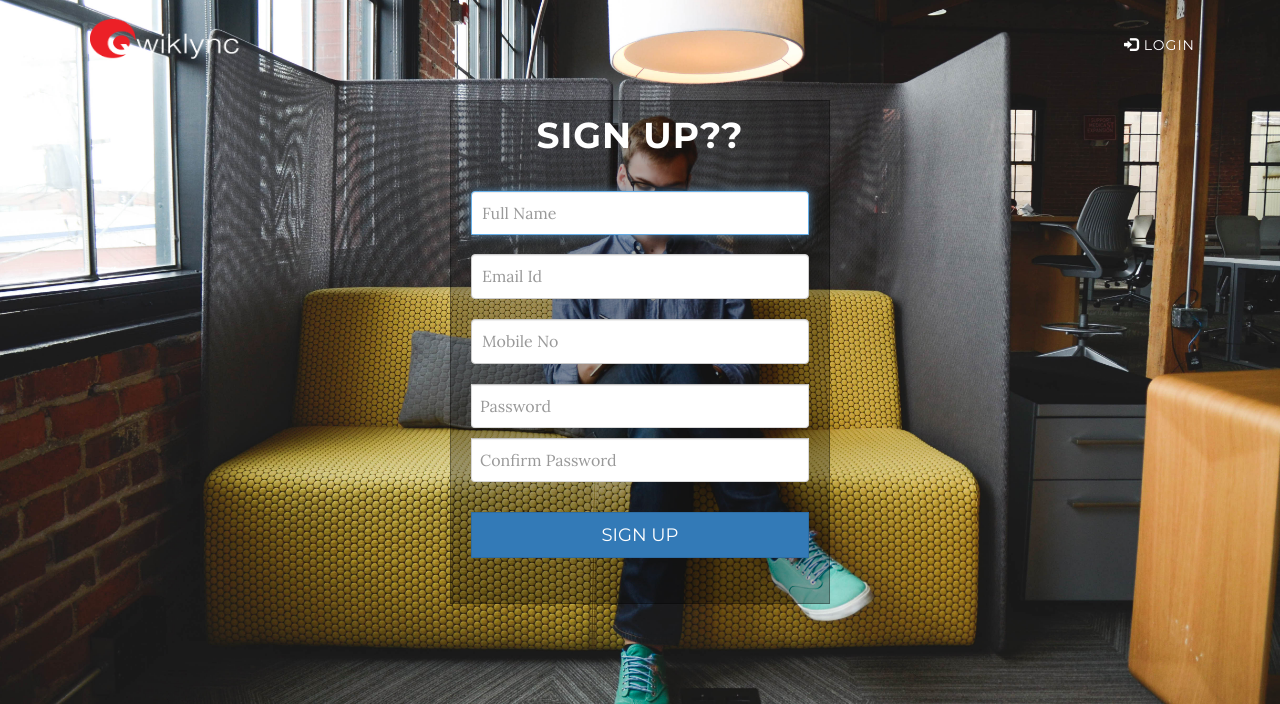
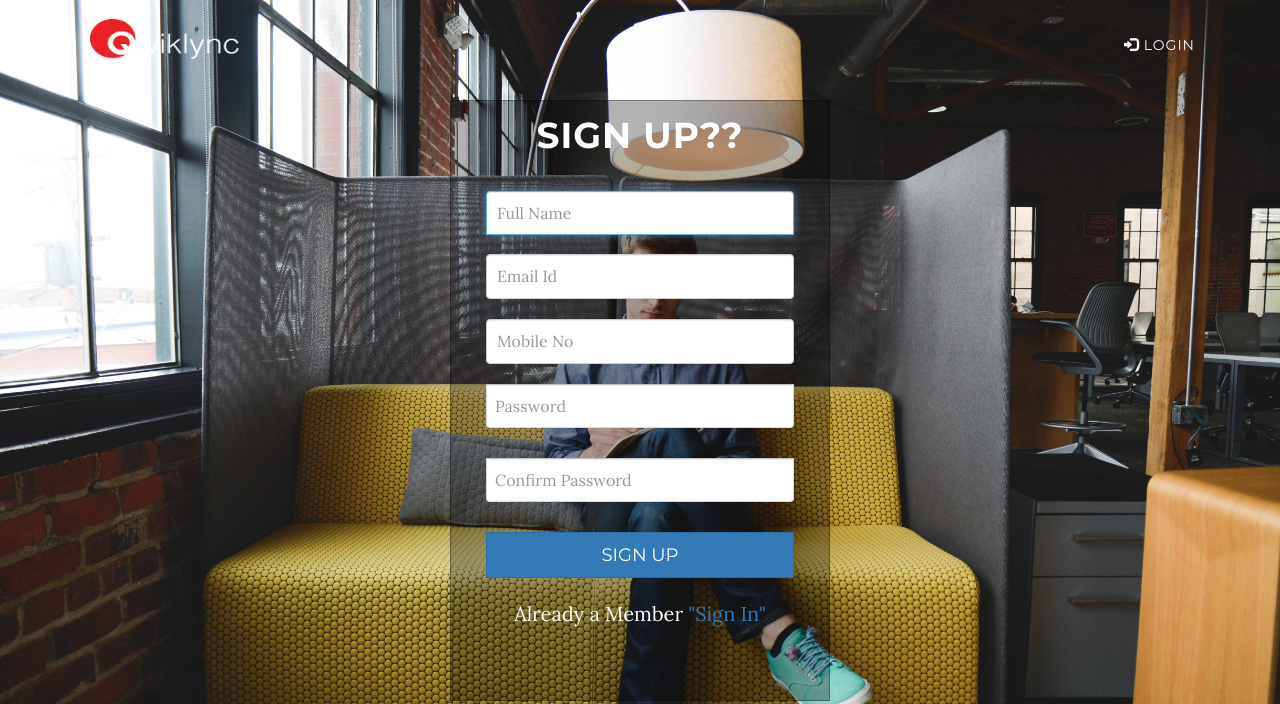
Before and after one commit to iatwork4u/Qwiklync_1, a PHP site: page /Signup.html in a window 1280 px wide. Shown: the top 704 px of the page. Run offline with PHP 8.4, Linux system fonts and the light colour scheme; some libraries are stand-ins or nearby versions; grey boxes are pictures that could not be loaded.

Commit message:
first upload

```diff
--- a/PhpstormProjects/Qwiklync_Project/Signup.html
+++ b/PhpstormProjects/Qwiklync_Project/Signup.html
@@ -121,9 +121,10 @@
                     <input type="text" class="form-control" name="username" placeholder="Full Name" required="" autofocus=""/></br>
                     <input type="email" class="form-control" name="emailid" placeholder="Email Id " required="" autofocus=""/></br>
                     <input type='tel'  class="form-control" name="mobno" placeholder="Mobile No" pattern='[\+]\d{2}[\(]\d{2}[\)]\d{4}[\-]\d{4}' title='Phone Number (Format: +99(99)9999-9999)'></br>
-                    <input type="password" class="form-control" name="pass" placeholder="Password" required="" autofocus=""/>
+                    <input type="password" class="form-control" name="pass" placeholder="Password" required="" autofocus=""/></br>
                     <input type="password" class="form-control" name="conpass" placeholder="Confirm Password" required="" autofocus=""/></br>
-                    <button class="btn btn-lg btn-primary btn-block" type="submit">Sign Up</button>
+                    <button class="btn btn-lg btn-primary btn-block" type="submit">Sign Up</button></br>
+                    <p>Already a Member<a href="index.html"> "Sign In" </a></p>
                 </form><!-- sign Up form End -->
             </div>
         </div>
--- a/PhpstormProjects/Qwiklync_Project/css/grayscale.css
+++ b/PhpstormProjects/Qwiklync_Project/css/grayscale.css
@@ -1,4 +1,4 @@
-/* AUTHOR : Iatwork4u */
+/*Author Nithin k s*/
 body {
     width: 100%;
     height: 100%;
@@ -139,7 +139,7 @@
     font-size: 18px;
 }
 
-/* sign UP page background pic */
+/* signUP page background pic */
 .intro1 {
     display: table;
     width: 100%;
@@ -337,11 +337,10 @@
 body {
     webkit-tap-highlight-color: rgba(255, 255, 255, 0.2);
 }
-/*Added code in css*/
+
 /* Sign in form css*/
 .form-signin {
     max-width: 380px;
-  max-height: 280px;
     padding: 15px 35px 45px;
     margin: 0 auto;
     background-color: rgba(0, 0, 0, 0.3);
@@ -374,8 +373,7 @@
 /* Sign UP form css*/
 .form-signup {
     max-width: 380px;
-  max-height: 530px;
-  padding: 15px 20px 45px;
+    padding: 15px 35px 35px;
     margin: 0 auto;
     background-color: rgba(0, 0, 0, 0.3);
     border: 1px solid rgba(0, 0, 0, 0.3);
@@ -409,12 +407,6 @@
     width: 150px;
     margin: -16px 20px;
 }
-
-/* forgot password in sign in page css */
-.fgotpsd{
-  font-size: smaller;
-}
-
 
 
 /* Footer Css Start*/
```
Lines whose indentation alone changed are shown as unchanged.
